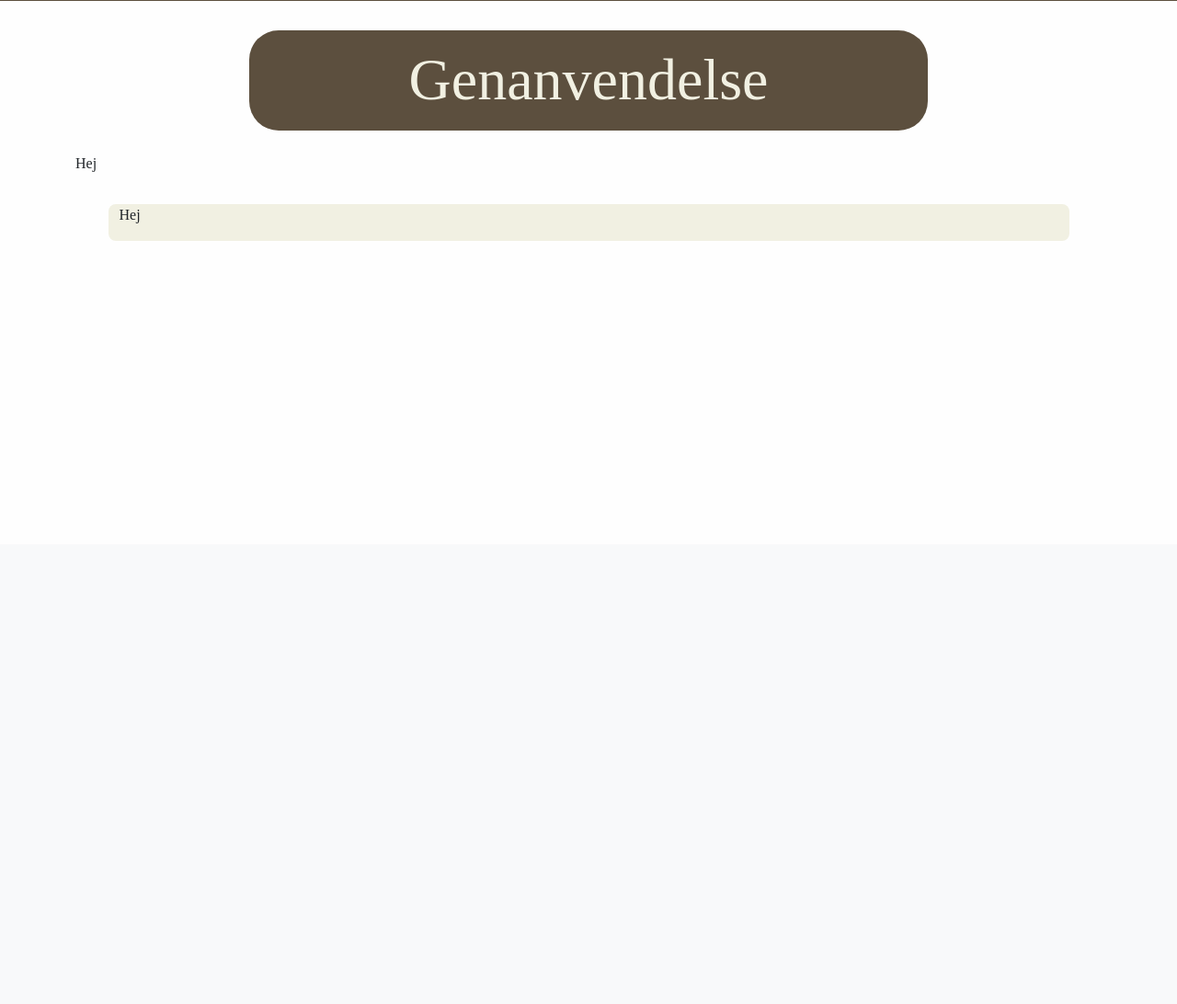
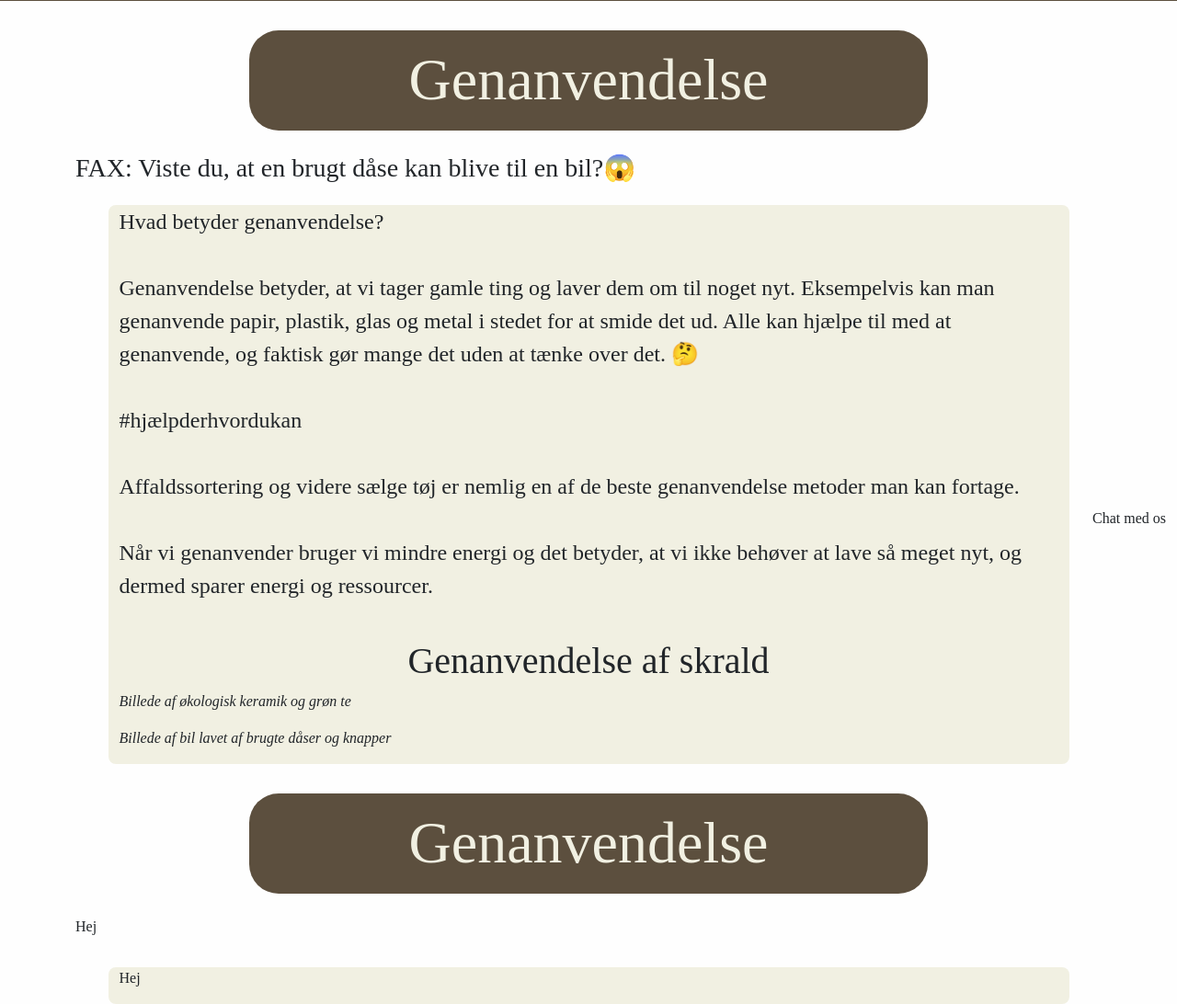
Before and after one commit to IdaGerrildK/kickstarterPhp-master.3.sem., a PHP site: page /Genanvendelse.html in a window 1280 px wide. Shown: the part 208-1300 px from the top of the page at 92% size. Before the commit the page ends 470 px from the top, so only its background shows below. Run offline with PHP 8.4, Linux system fonts and the light colour scheme; style sheets or scripts are compiled from the project's sources.

Commit message:
Tiløjet gammelt kode

```diff
--- a/Genanvendelse.html
+++ b/Genanvendelse.html
@@ -82,6 +82,49 @@
             <h1 class="my-3 display-3">Genanvendelse</h1>
         </div>
 
+        <i class="fa-regular fa-comment position-absolute position-fixed d-flex sticky-bottom flex-row-reverse display-1" style="color: #000000;"></i>
+        <p class="position-absolute position-fixed d-flex sticky-bottom flex-row-reverse">Chat med os</p>
+
+    </div>
+    <div class="row mt-2 mb-3">
+        <h3>FAX: Viste du, at en brugt dåse kan blive til en bil?😱</h3>
+    </div>
+    <div class="row d-flex justify-content-center">
+        <div class="col-11 bg-primary rounded-3">
+            <p class="fs-4">Hvad betyder genanvendelse?<br><br>
+
+                Genanvendelse betyder, at vi tager gamle ting og laver dem om til noget nyt. Eksempelvis kan man
+                genanvende papir, plastik, glas og metal i stedet for at smide det ud.
+                Alle kan hjælpe til med at genanvende, og faktisk gør mange det uden at tænke over det. 🤔<br><br>
+
+                #hjælpderhvordukan<br><br>
+
+                Affaldssortering og videre sælge tøj er nemlig en af de beste genanvendelse metoder man kan fortage.<br><br>
+
+                Når vi genanvender bruger vi mindre energi og det betyder, at vi ikke behøver at lave så meget nyt, og
+                dermed sparer energi og ressourcer.
+            </p>
+            <br>
+            <h1 class="text-center">Genanvendelse af skrald</h1>
+
+            <p class="fst-italic">Billede af økologisk keramik og grøn te</p>
+
+            <p class="fst-italic">Billede af bil lavet af brugte dåser og knapper</p>
+
+        </div>
+
+    </div>
+</div>
+
+
+
+
+<div class="container">
+    <div class="row d-flex justify-content-center mt-3 p-3">
+        <div class="col-8 bg-secondary text-center rounded-5 text-primary">
+            <h1 class="my-3 display-3">Genanvendelse</h1>
+        </div>
+
     </div>
     <div class="row mt-2 mb-3">
         <p>Hej</p>
--- a/css/styles.scss
+++ b/css/styles.scss
@@ -73,3 +73,7 @@ body{
 	margin: 20px;
 	border-radius: 10px;
 }
+
+p{
+	font-family: "Karla", serif;
+}
```
